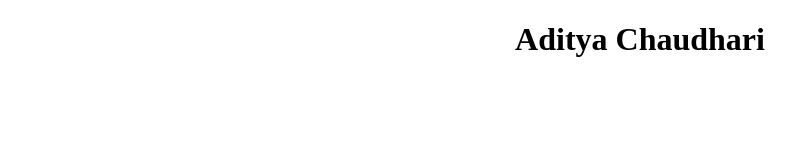
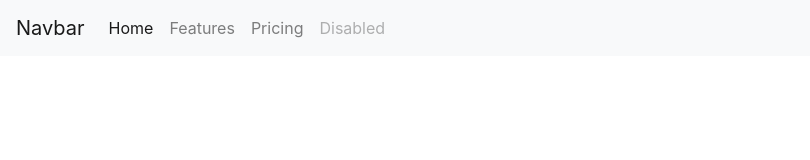
Before and after one commit to aditya138-er/Porfolio_Project, a plain HTML site: page index.html in a window 1280 px wide. Shown: the whole page, without its empty margins (0-810 px from the left). Drawn offline with nearby package versions, Linux system fonts and the light colour scheme.

Commit message:
navbar
added navbar to the index,html

```diff
--- a/index.html
+++ b/index.html
@@ -2,15 +2,39 @@
 <html>
 <head>
 	<title>Git-Hub-Desktop</title>
+	<!-- bootstrap css stylesheet link -->
+	<link rel="stylesheet" href="https://cdn.jsdelivr.net/npm/bootstrap@4.0.0/dist/css/bootstrap.min.css" integrity="sha384-Gn5384xqQ1aoWXA+058RXPxPg6fy4IWvTNh0E263XmFcJlSAwiGgFAW/dAiS6JXm" crossorigin="anonymous">
 
-	<style type="text/css">
-		h1:hover{
-			transform: scale(2);
-			transition-duration: 1s;
-		}
-	</style>
+	<!-- js stylsheet link -->
+	<script src="https://code.jquery.com/jquery-3.2.1.slim.min.js" integrity="sha384-KJ3o2DKtIkvYIK3UENzmM7KCkRr/rE9/Qpg6aAZGJwFDMVNA/GpGFF93hXpG5KkN" crossorigin="anonymous"></script>
+	<script src="https://cdn.jsdelivr.net/npm/popper.js@1.12.9/dist/umd/popper.min.js" integrity="sha384-ApNbgh9B+Y1QKtv3Rn7W3mgPxhU9K/ScQsAP7hUibX39j7fakFPskvXusvfa0b4Q" crossorigin="anonymous"></script>
+	<script src="https://cdn.jsdelivr.net/npm/bootstrap@4.0.0/dist/js/bootstrap.min.js" integrity="sha384-JZR6Spejh4U02d8jOt6vLEHfe/JQGiRRSQQxSfFWpi1MquVdAyjUar5+76PVCmYl" crossorigin="anonymous"></script>
+
 </head>
 <body>
-	<h1 align="center">Aditya Chaudhari</h1>
+
+	<nav class="navbar fixed-top navbar-expand-lg navbar-light bg-light">
+  <a class="navbar-brand" href="#">Navbar</a>
+  <button class="navbar-toggler" type="button" data-toggle="collapse" data-target="#navbarNav" aria-controls="navbarNav" aria-expanded="false" aria-label="Toggle navigation">
+    <span class="navbar-toggler-icon"></span>
+  </button>
+  <div class="collapse navbar-collapse" id="navbarNav">
+    <ul class="navbar-nav">
+      <li class="nav-item active">
+        <a class="nav-link" href="#">Home <span class="sr-only">(current)</span></a>
+      </li>
+      <li class="nav-item">
+        <a class="nav-link" href="#">Features</a>
+      </li>
+      <li class="nav-item">
+        <a class="nav-link" href="#">Pricing</a>
+      </li>
+      <li class="nav-item">
+        <a class="nav-link disabled" href="#">Disabled</a>
+      </li>
+    </ul>
+  </div>
+</nav>
+
 </body>
 </html>
```
